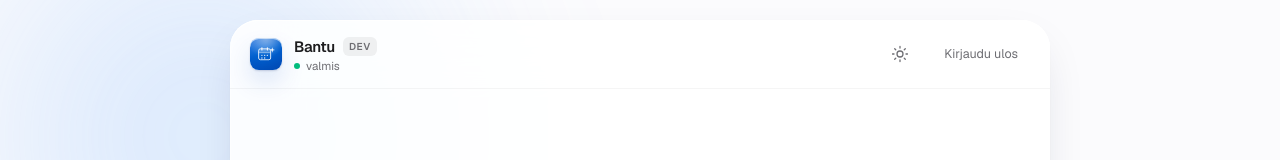
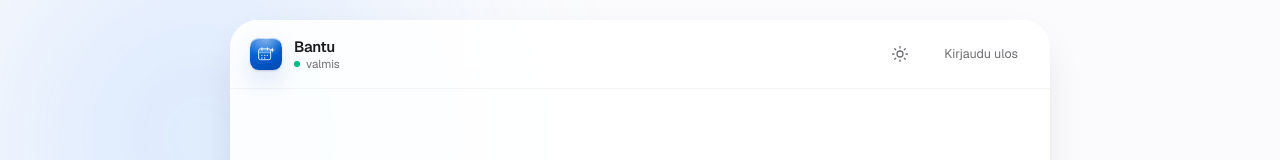
Before and after one commit to Cani41/AI-Calendar, a Next.js app: page /dashboard in a window 1280 px wide. Shown: the top 160 px of the page. Built offline with nearby package versions, Linux system fonts and the light colour scheme.

Commit message:
Remove DEV badge from dashboard header

```diff
--- a/app/dashboard/page.tsx
+++ b/app/dashboard/page.tsx
@@ -244,12 +244,7 @@ export default function Dashboard() {
           <header className="flex-none flex items-center gap-2 sm:gap-3 px-3 sm:px-5 py-3 sm:py-3.5 border-b border-[color:var(--color-hairline-soft)]">
             <BantuAvatar size={32} />
             <div className="flex-1 min-w-0">
-              <div className="flex items-center gap-2">
-                <h1 className="text-[15px] font-semibold tracking-tight leading-none">Bantu</h1>
-                <span className="text-[10px] font-semibold tracking-wider uppercase px-1.5 py-[2px] rounded-md bg-[color:var(--color-ink)]/[0.06] text-[color:var(--color-ink-soft)]">
-                  Dev
-                </span>
-              </div>
+              <h1 className="text-[15px] font-semibold tracking-tight leading-none">Bantu</h1>
               <div className="mt-1 flex items-center gap-1.5">
                 <span
                   className={`w-1.5 h-1.5 rounded-full ${
```
